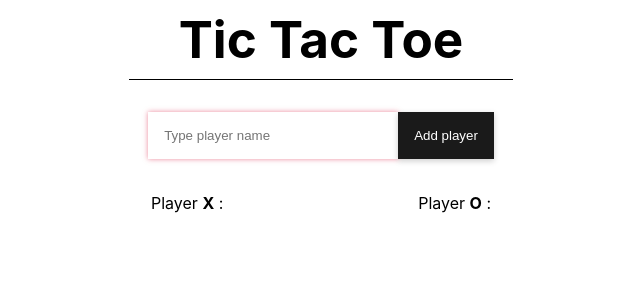
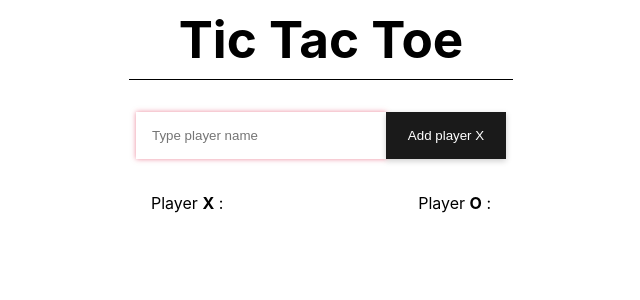
Before and after one commit to Niccar95/vue-tic-tac-toe-Niccar95, a Vue app: page / in a window 1280 px wide. Shown: the top 300 px of the page, without its empty margins (319-959 px from the left). Built offline with nearby package versions, Linux system fonts and the light colour scheme.

Commit message:
'add player' button now tells you to add x or o

```diff
--- a/src/components/Players.vue
+++ b/src/components/Players.vue
@@ -2,6 +2,8 @@
 import { ref } from "vue";
 
 const userInput = ref<string>("");
+
+let countInputs = ref<number>(0);
 
 const emit = defineEmits<{
   (e: "addPlayer", text: string): void;
@@ -11,9 +13,9 @@ const handleSubmit = () => {
   if (userInput.value !== "") {
     emit("addPlayer", userInput.value);
     userInput.value = "";
+
+    countInputs.value++;
   }
-
-  console.log(userInput.value);
 };
 </script>
 
@@ -26,7 +28,8 @@ const handleSubmit = () => {
       maxlength="15"
       v-model="userInput"
     />
-    <button>Add player</button>
+    <button v-if="countInputs === 0">Add player X</button>
+    <button v-if="countInputs >= 1">Add player O</button>
   </form>
 </template>
 
--- a/src/style.css
+++ b/src/style.css
@@ -32,6 +32,7 @@ h1 {
 button {
   border: none;
   padding: 1.2em;
+  width: 120px;
   font-weight: 500;
   background-color: #1a1a1a;
   box-shadow: 0 2px 6px rgba(0, 0, 0, 0.2);
```
